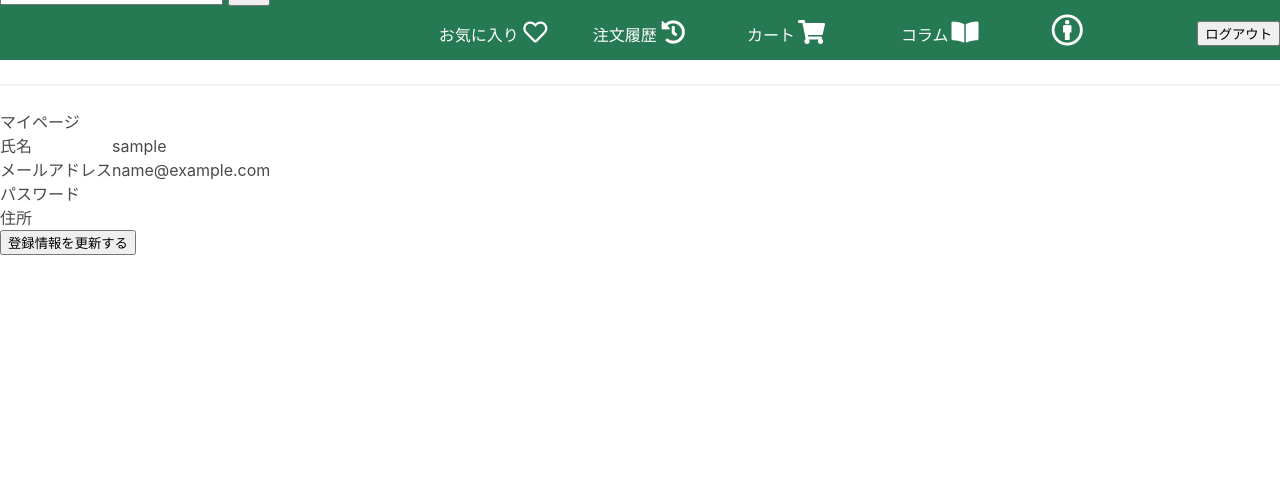
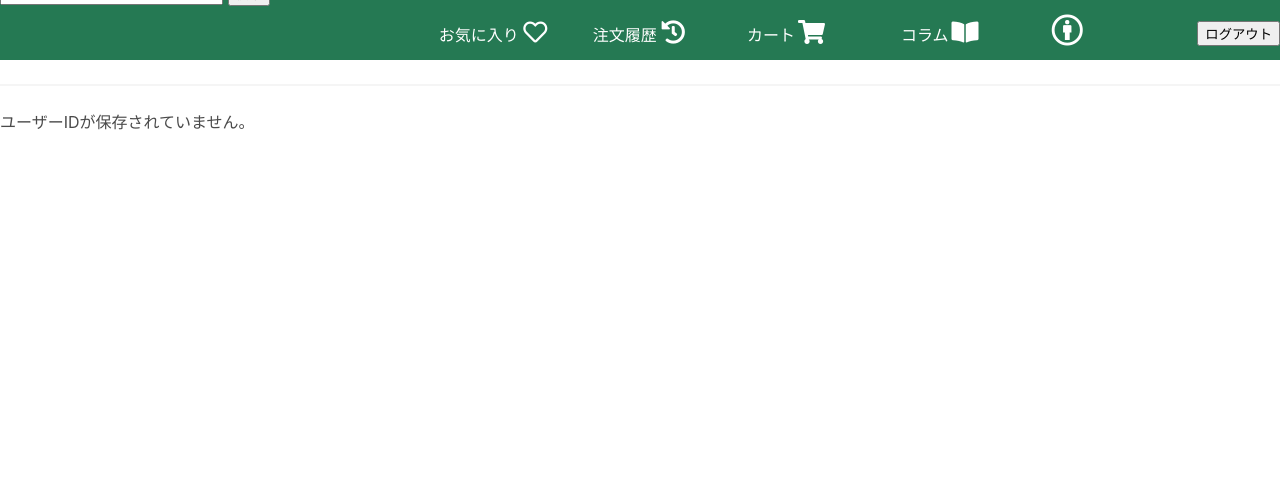
Before and after one commit to minamidate216/groupE, a PHP site: page /G1-3-3.php in a window 1280 px wide. Shown: the part 100-595 px from the top of the page. Run offline with PHP 8.4, Linux system fonts and the light colour scheme; the visitor is signed in with stand-in values (Sample User, id 1).

Commit message:
Update G1-3-3.php

```diff
--- a/G1-3-3.php
+++ b/G1-3-3.php
@@ -1,30 +1,42 @@
-<?php require 'header.php' ;?>
-<?php require 'db-connect.php'; ?>
 <?php
+require 'header.php';
+require 'db-connect.php';
 
-$pdo = new PDO($connect, USER, PASS);
+// セッションからユーザーIDを取得
+$user_id = isset($_SESSION['Users']['user_id']) ? $_SESSION['Users']['user_id'] : null;
 
-    echo 'マイページ';
+if ($user_id) {
+    try {
+        // データベースに接続
+        $pdo = new PDO($connect, USER, PASS);
+        $pdo->setAttribute(PDO::ATTR_ERRMODE, PDO::ERRMODE_EXCEPTION);
 
-    foreach ($pdo->query('select * from Users') as $row) {
+        // ユーザーIDを使用してデータベースからユーザー情報を取得
+        $stmt = $pdo->prepare("SELECT * FROM Users WHERE user_id = ?");
+        $stmt->execute([$user_id]);
+        $user = $stmt->fetch(PDO::FETCH_ASSOC);
 
-        echo '<form action="G1-3-4" method="post">';
-        echo '<table>';
-        echo '<tr><td>氏名</td><td>';
-        echo $row['user_name'];
-        echo '</td></tr>';
-        echo '<tr><td>メールアドレス</td><td>';
-        echo $row['email'];
-        echo '</td></tr>';
-        echo '<tr><td>パスワード</td><td>';
-        $hashedPassword = $row['password'];
-        $displayedPassword = str_repeat('*', strlen($hashedPassword));
-        echo $displayedPassword, '</td></tr>';
-        echo '<tr><td>住所</td><td>';
-        echo $row['address'];
-        echo '</td></tr>';
-        echo '</table>';
-        echo '<input type="submit" value="登録情報を更新する">';
-        echo '</form>';
+        if ($user) {
+            // ユーザー情報を表示
+            echo 'マイページ';
+            echo '<form action="G1-3-4.php" method="post">';
+            echo '<table>';
+            echo '<tr><td>ユーザーID</td><td>', $user['user_id'], '</td></tr>';
+            echo '<tr><td>氏名</td><td>', $user['user_name'], '</td></tr>';
+            echo '<tr><td>メールアドレス</td><td>', $user['email'], '</td></tr>';
+            echo '<tr><td>パスワード</td><td>', str_repeat('*', strlen($user['password'])), '</td></tr>';
+            echo '<tr><td>住所</td><td>', $user['address'], '</td></tr>';
+            echo '</table>';
+            echo '<input type="submit" value="登録内容をを変更する">';
+            echo '</form>';
+        } else {
+            echo 'ユーザーが見つかりません。';
+        }
+
+    } catch (PDOException $e) {
+        echo "エラー: " . $e->getMessage();
     }
-    ?>
+} else {
+    echo 'ユーザーIDが保存されていません。';
+}
+?>
```
